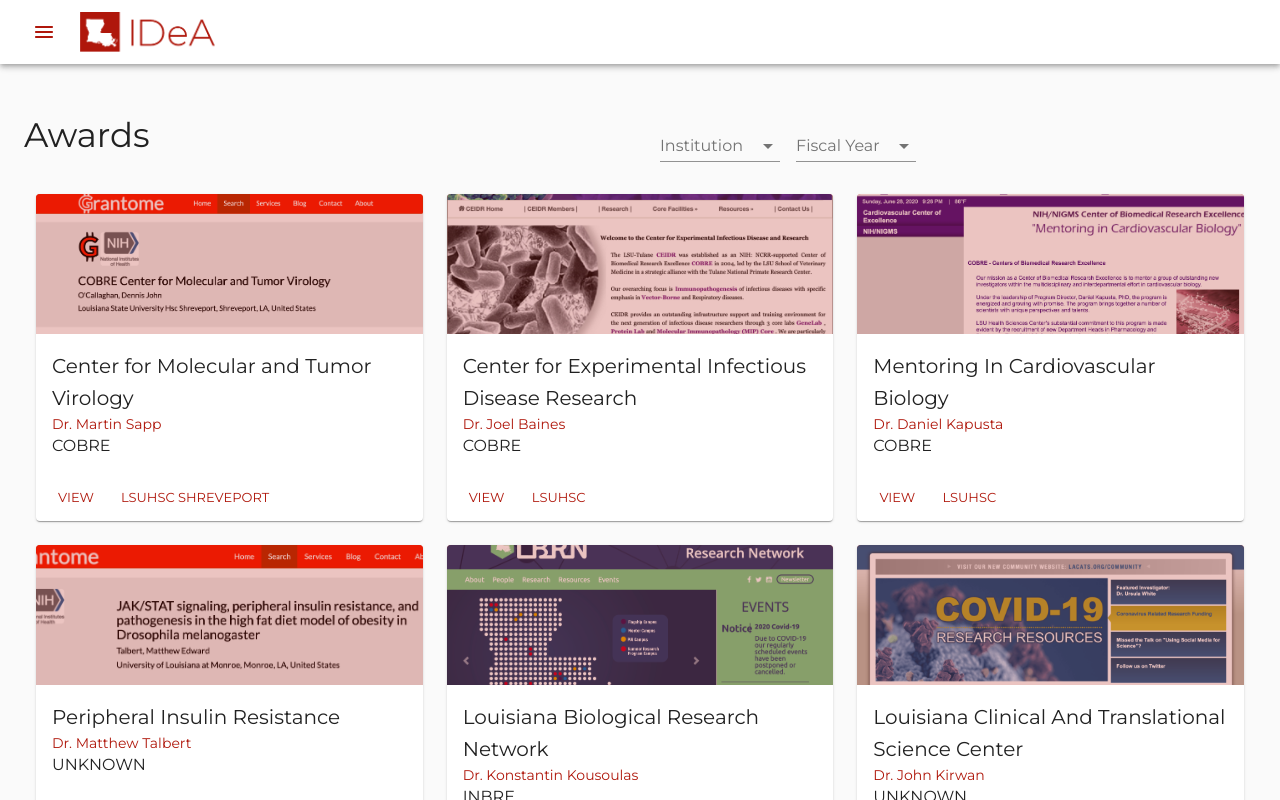
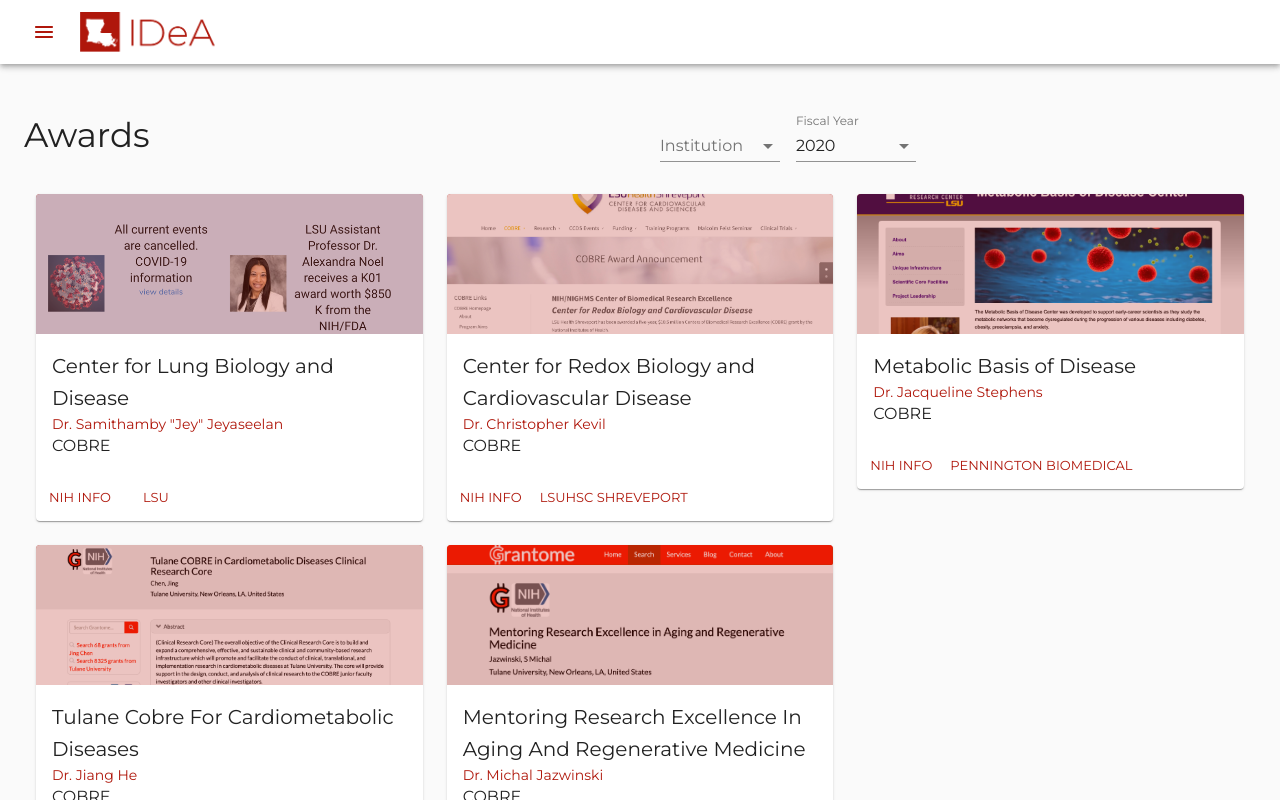
Before and after one commit to lbrn/la-idea, a React (Create React App) app: page /awards in a window 1280 px wide. Shown: the top 800 px of the page. Built offline with nearby package versions, Linux system fonts and the light colour scheme; a web font is replaced by a local one.

Commit message:
misc updates on call and fixing url data

```diff
--- a/src/components/AwardInformation.tsx
+++ b/src/components/AwardInformation.tsx
@@ -23,7 +23,7 @@
 			<Container>
 				<Grid item xs={12}>
 					<Typography variant="h4" className={classes.title}>
-						Award Information
+						NIH Award Information
 					</Typography>
 				</Grid>
 				<Grid item xs={12}>
@@ -68,7 +68,7 @@
 							<Typography>US Representatives</Typography>
 						</ExpansionPanelSummary>
 					</ExpansionPanel> */}
-					<ExpansionPanel disabled>
+					{/* <ExpansionPanel disabled>
 						<ExpansionPanelSummary
 							expandIcon={<ExpandMoreIcon />}
 							id="regents-content"
@@ -76,7 +76,7 @@
 						>
 							<Typography>LA Board of Regents</Typography>
 						</ExpansionPanelSummary>
-					</ExpansionPanel>
+					</ExpansionPanel> */}
 				</Grid>
 			</Container>
 		</Grid>
--- a/src/components/MainMenu.tsx
+++ b/src/components/MainMenu.tsx
@@ -66,15 +66,15 @@
 					<ListItem button to="/about" component={Link}>
 						<ListItemText>About</ListItemText>
 					</ListItem>
-					<ListItem button to="/cores" component={Link}>
+					{/* <ListItem button to="/cores" component={Link}>
 						<ListItemText>Cores</ListItemText>
-					</ListItem>
+					</ListItem> */}
 					<ListItem button to="/award-information" component={Link}>
 						<ListItemText>Award Information</ListItemText>
 					</ListItem>
-					<ListItem button to="nih" component={Link}>
+					{/* <ListItem button to="nih" component={Link}>
 						<ListItemText>NIH Research</ListItemText>
-					</ListItem>
+					</ListItem> */}
 					<ListItem button to="resources" component={Link}>
 						<ListItemText>Resources</ListItemText>
 					</ListItem>
--- a/src/components/awards/Awards.tsx
+++ b/src/components/awards/Awards.tsx
@@ -30,7 +30,7 @@
 const Awards = () => {
 	const [filteredData, setFilteredData] = useState(cardData);
 	const [institutionFilter, setInstitutionFilter] = useState('');
-	const [fiscalFilter, setFiscalFilter] = useState('');
+	const [fiscalFilter, setFiscalFilter] = useState(2020);
 
 	useEffect(() => {
 		handleFilterData(filterByInstitution, institutionFilter, cardData);
--- a/src/components/awards/CardWrapper.tsx
+++ b/src/components/awards/CardWrapper.tsx
@@ -79,7 +79,7 @@
 			</CardContent>
 			<CardActions>
 				<Button size="small" color="primary" href={grantLink}>
-					View
+					NIH Info
 				</Button>
 				<Button size="small" color="primary" href={institutionLink}>
 					{institution}
--- a/src/components/awards/newestCardData.ts
+++ b/src/components/awards/newestCardData.ts
@@ -51,7 +51,7 @@
 		investigator: 'Dr. Joel Baines',
 		investigatorLink:
 			'https://www.lsuhs.edu/departments/school-of-graduate-studies/microbiology-and-immunology/research/sapp-lab',
-		institution: 'LSUHSC',
+		institution: 'LSU',
 		institutionLink: 'https://www.lsuhsc.edu/',
 		fiscalYear: 2018,
 		district: 'LA-06',
@@ -79,12 +79,12 @@
 	{
 		id: '1R15DK118515-01',
 		img: insulinResistance,
-		awardType: "UNKNOWN",
+		awardType: "R15",
 		imgTitle: 'Peripheral Insulin Resistance',
 		title: 'Peripheral Insulin Resistance',
 		investigator: 'Dr. Matthew Talbert',
 		investigatorLink:
-			'https://www.google.com/url?sa=t&rct=j&q=&esrc=s&source=web&cd=&ved=2ahUKEwjbxIbkyaXqAhWBKs0KHfcEDUYQFjADegQIAxAB&url=https%3A%2F%2Fwebservices.ulm.edu%2Ffacultyactivities%2Fprofile%2Ftalbert&usg=AOvVaw3wlY6hWwuFfp2caW2LzfMT',
+			'https://webservices.ulm.edu/facultyactivities/profile/talbert',
 		institution: 'ULM',
 		institutionLink: 'https://www.ulm.edu/',
 		fiscalYear: 2018,
@@ -101,9 +101,9 @@
 		title: 'Louisiana Biological Research Network',
 		investigator: 'Dr. Konstantin Kousoulas',
 		investigatorLink:
-			'https://www.google.com/url?sa=t&rct=j&q=&esrc=s&source=web&cd=&cad=rja&uact=8&ved=2ahUKEwjnut_xyaXqAhXaLc0KHcALAe4QFjAAegQIAxAB&url=http%3A%2F%2Ffacultypages.vetmed.lsu.edu%2Ffaculty%2Fvtgusk&usg=AOvVaw0tLO7hXDWd50YMc--mVxV8',
-		institution: 'LSUHSC',
-		institutionLink: 'https://www.lsuhsc.edu/',
+			'http://facultypages.vetmed.lsu.edu/faculty/vtgusk',
+		institution: 'LSU',
+		institutionLink: 'https://www.lsu.edu/',
 		fiscalYear: 2019,
 		grantLink:
 			'https://projectreporter.nih.gov/project_info_description.cfm?aid=9694241',
@@ -118,7 +118,7 @@
 		title: 'Louisiana Clinical And Translational Science Center',
 		investigator: 'Dr. John Kirwan',
 		investigatorLink:
-			'https://www.google.com/url?sa=t&rct=j&q=&esrc=s&source=web&cd=&cad=rja&uact=8&ved=2ahUKEwilg9n4yaXqAhUBBs0KHeIlCaoQFjABegQIARAB&url=https%3A%2F%2Fwww.pbrc.edu%2Fabout%2Fexecutive-director%2F&usg=AOvVaw16laZX3hI6KzE29Dux7B5y',
+			'https://www.pbrc.edu/about/executive-director/',
 		institution: 'Pennington Biomedical',
 		institutionLink: 'https://www.pbrc.edu/',
 		fiscalYear: 2019,
@@ -135,7 +135,7 @@
 		title: 'Mentoring Translational Researchers In Louisiana',
 		investigator: 'Dr. Augusto Ochoa',
 		investigatorLink:
-			'https://www.google.com/url?sa=t&rct=j&q=&esrc=s&source=web&cd=&cad=rja&uact=8&ved=2ahUKEwiNquKAyqXqAhWVHc0KHco2BDIQFjAAegQIAxAB&url=https%3A%2F%2Fwww.medschool.lsuhsc.edu%2Fbiochemistry%2Ffaculty_detail.aspx%3Fname%3Dochoa_augusto&usg=AOvVaw1leB_L-e3KF56xRzbRZAMI',
+			'https://www.medschool.lsuhsc.edu/biochemistry/faculty_detail.aspx?name=ochoa_augusto',
 		institution: 'LSUHSC',
 		institutionLink: 'https://www.lsuhsc.edu/',
 		fiscalYear: 2019,
@@ -152,7 +152,7 @@
 		title: 'Mentoring Obesity And Diabetes Research In Louisiana',
 		investigator: 'Dr. Thomas Gettys',
 		investigatorLink:
-			'https://www.google.com/url?sa=t&rct=j&q=&esrc=s&source=web&cd=&cad=rja&uact=8&ved=2ahUKEwisqJaGyqXqAhVHbc0KHWCcB4MQFjAAegQIARAB&url=https%3A%2F%2Fwww.pbrc.edu%2Fresearch-and-faculty%2Ffaculty%2F%3Ffaculty%3D1412&usg=AOvVaw17QxOmDWpIS5BRQhlV-j6s',
+			'https://www.pbrc.edu/research-and-faculty/faculty/?faculty=1412',
 		institution: 'Pennington Biomedical',
 		institutionLink: 'https://www.pbrc.edu/',
 		fiscalYear: 2019,
@@ -163,13 +163,13 @@
 	},
 	{
 		id: '2R01EY021862-07A1',
-		awardType: "UNKNOWN",
+		awardType: "R01",
 		img: regulationOcular,
 		imgTitle: 'Regulation Of Ocular Angiogenesis By Micrornas',
 		title: 'Regulation Of Ocular Angiogenesis By Micrornas',
 		investigator: 'Dr. Shusheng Wang',
 		investigatorLink:
-			'https://www.google.com/url?sa=t&rct=j&q=&esrc=s&source=web&cd=&cad=rja&uact=8&ved=2ahUKEwjNj8uMyqXqAhWPGs0KHX4LAUcQFjAAegQIBhAB&url=https%3A%2F%2Fsse.tulane.edu%2Fcell%2Ffaculty%2Fwang&usg=AOvVaw2bTpw8kcGNkNgiBQNdKRdz',
+			'https://sse.tulane.edu/cell/faculty/wang',
 		institution: 'Tulane',
 		institutionLink: 'https://tulane.edu/',
 		fiscalYear: 2019,
@@ -180,13 +180,13 @@
 	},
 	{
 		id: '5R01HD096070-02',
-		awardType: "UNKNOWN",
+		awardType: "R01",
 		img: maternalMortality,
 		imgTitle: 'Impact Of State-Level Policies On Maternal Mortality',
 		title: 'Impact Of State-Level Policies On Maternal Mortality',
 		investigator: 'Dr. Maeve Wallace',
 		investigatorLink:
-			'https://www.google.com/url?sa=t&rct=j&q=&esrc=s&source=web&cd=&cad=rja&uact=8&ved=2ahUKEwjD5buTyqXqAhXHGs0KHSycDJ8QFjAAegQIARAB&url=https%3A%2F%2Fsph.tulane.edu%2Fgchb%2Fmaeve-wallace&usg=AOvVaw0eQnJufKqdWqIdLMnUh5ZG',
+			'https://sph.tulane.edu/gchb/maeve-wallace',
 		institution: 'Tulane',
 		institutionLink: 'https://tulane.edu/',
 		fiscalYear: 2019,
@@ -197,13 +197,13 @@
 	},
 	{
 		id: '5R01GM124018-02',
-		awardType: "Research",
+		awardType: "R01",
 		img: timingControl,
 		imgTitle: 'Timing Control Of Centromeric Cohesion',
 		title: 'Timing Control Of Centromeric Cohesion',
 		investigator: 'Dr. Hong Liu',
 		investigatorLink:
-			'https://www.google.com/url?sa=t&rct=j&q=&esrc=s&source=web&cd=&cad=rja&uact=8&ved=2ahUKEwjIyIObyqXqAhVKWs0KHYukChoQFjABegQIAhAB&url=https%3A%2F%2Fmedicine.tulane.edu%2Fdepartments%2Fbiochemistry-molecular-biology-tulane-center-aging-tulane-cancer-center%2Ffaculty%2Fhong-liu&usg=AOvVaw2UgEobXRz4xAJi5MktxbWx',
+			'https://medicine.tulane.edu/departments/biochemistry-molecular-biology-tulane-center-aging-tulane-cancer-center/faculty/hong-liu',
 		institution: 'Tulane',
 		institutionLink: 'https://tulane.edu/',
 		fiscalYear: 2019,
@@ -215,12 +215,12 @@
 	{
 		id: '1R15DK122383-01',
 		img: visceralAdipose,
-		awardType: "Research",
+		awardType: "R15",
 		imgTitle: 'Visceral Adipose Tissue',
 		title: 'Visceral Adipose Tissue',
 		investigator: 'Dr. Xing Fu',
 		investigatorLink:
-			'https://www.google.com/url?sa=t&rct=j&q=&esrc=s&source=web&cd=&cad=rja&uact=8&ved=2ahUKEwjr9v2jyqXqAhVJK80KHcgvCuEQFjAAegQIBBAB&url=https%3A%2F%2Fwww.lsuagcenter.com%2Fprofiles%2FXFu1&usg=AOvVaw0dw0jJ85K0paCNVZT78GYD',
+			'https://www.lsuagcenter.com/profiles/XFu1',
 		institution: 'LSU',
 		institutionLink: 'https://www.lsu.edu/',
 		fiscalYear: 2019,
@@ -237,8 +237,8 @@
 		title: 'Center for Lung Biology and Disease',
 		investigator: 'Dr. Samithamby "Jey" Jeyaseelan',
 		investigatorLink:
-			'https://www.google.com/url?sa=t&rct=j&q=&esrc=s&source=web&cd=&cad=rja&uact=8&ved=2ahUKEwjX-oeuyqXqAhWCXM0KHTxeC9YQFjAAegQIBhAB&url=http%3A%2F%2Ffacultypages.vetmed.lsu.edu%2Ffaculty%2Fjey&usg=AOvVaw3LfRw8iEzBDUp07K2wFeXh',
-		institution: 'LSUHSC',
+			'http://facultypages.vetmed.lsu.edu/faculty/jey',
+		institution: 'LSU',
 		institutionLink: 'https://www.lsuhsc.edu/',
 		fiscalYear: 2020,
 		grantLink:
@@ -270,7 +270,7 @@
 		title: 'Metabolic Basis of Disease',
 		investigator: 'Dr. Jacqueline Stephens',
 		investigatorLink:
-			'https://www.google.com/url?sa=t&rct=j&q=&esrc=s&source=web&cd=&cad=rja&uact=8&ved=2ahUKEwjKzNHIyqXqAhVNbs0KHSpWBh0QFjAAegQIARAC&url=https%3A%2F%2Fwww.lsu.edu%2Fscience%2Fbiosci%2Ffaculty_and_staff%2Fstephens.php&usg=AOvVaw3nQC_xOn6lI0pZAfwi8Jzy',
+			'https://www.lsu.edu/science/biosci/faculty_and_staff/stephens.php',
 		institution: 'Pennington Biomedical',
 		institutionLink: 'https://www.pbrc.edu/',
 		fiscalYear: 2020,
@@ -303,7 +303,7 @@
 		title: 'Mentoring Research Excellence In Aging And Regenerative Medicine',
 		investigator: 'Dr. Michal Jazwinski',
 		investigatorLink:
-			'https://www.google.com/url?sa=t&rct=j&q=&esrc=s&source=web&cd=&cad=rja&uact=8&ved=2ahUKEwiiuKzUyqXqAhWCBc0KHVC-BV4QFjAAegQIAxAB&url=https%3A%2F%2Fmedicine.tulane.edu%2Fdepartments%2Fmedicine-general-internal-medicine-geriatrics-diabetes-research-tulane-center-aging&usg=AOvVaw1-yYYEdL1ksTxgdEH0OzKs',
+			'https://medicine.tulane.edu/departments/medicine-general-internal-medicine-geriatrics-diabetes-research-tulane-center-aging',
 		institution: 'Tulane',
 		institutionLink: 'https://tulane.edu/',
 		fiscalYear: 2020,
@@ -315,14 +315,14 @@
 	{
 		id: '3P20GM103424-18S1',
 		img: lbrn,
-		awardType: "INBRE",
+		awardType: "INBRE Supplement",
 		imgTitle: 'LBRN',
 		title: 'Louisiana Biomedical Research Network',
 		investigator: 'Dr. Konstantin Kousoulas',
 		investigatorLink:
-			'https://www.google.com/url?sa=t&rct=j&q=&esrc=s&source=web&cd=&cad=rja&uact=8&ved=2ahUKEwiejvveyqXqAhUOAZ0JHdyYBaIQFjAAegQIARAB&url=http%3A%2F%2Ffacultypages.vetmed.lsu.edu%2Ffaculty%2Fvtgusk&usg=AOvVaw0tLO7hXDWd50YMc--mVxV8',
-		institution: 'LSUHSC',
-		institutionLink: 'https://www.lsuhsc.edu/',
+			'http://facultypages.vetmed.lsu.edu/faculty/vtgusk',
+		institution: 'LSU',
+		institutionLink: 'https://www.lsu.edu/',
 		fiscalYear: 2019,
 		grantLink:
 			'https://projectreporter.nih.gov/project_info_description.cfm?aid=9981342',
```
